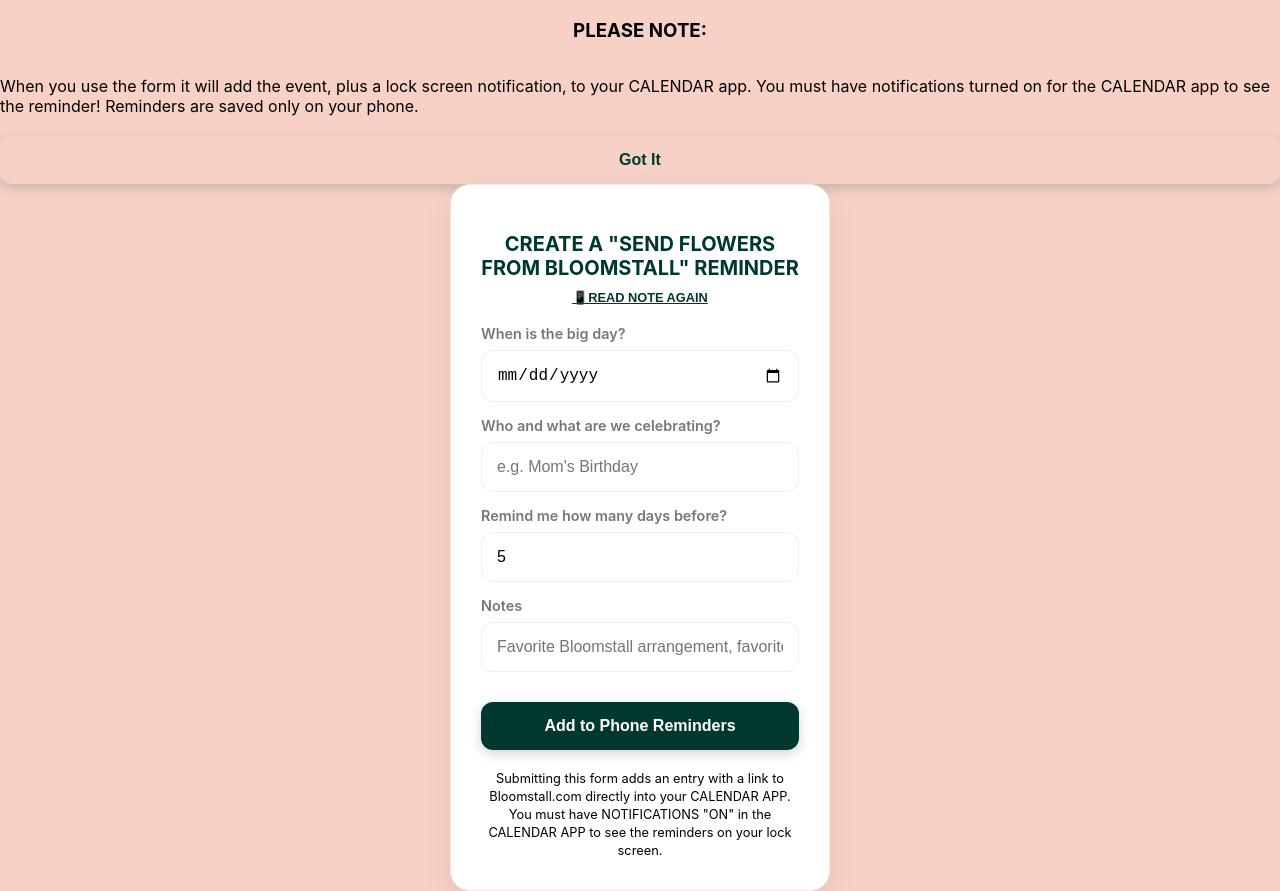
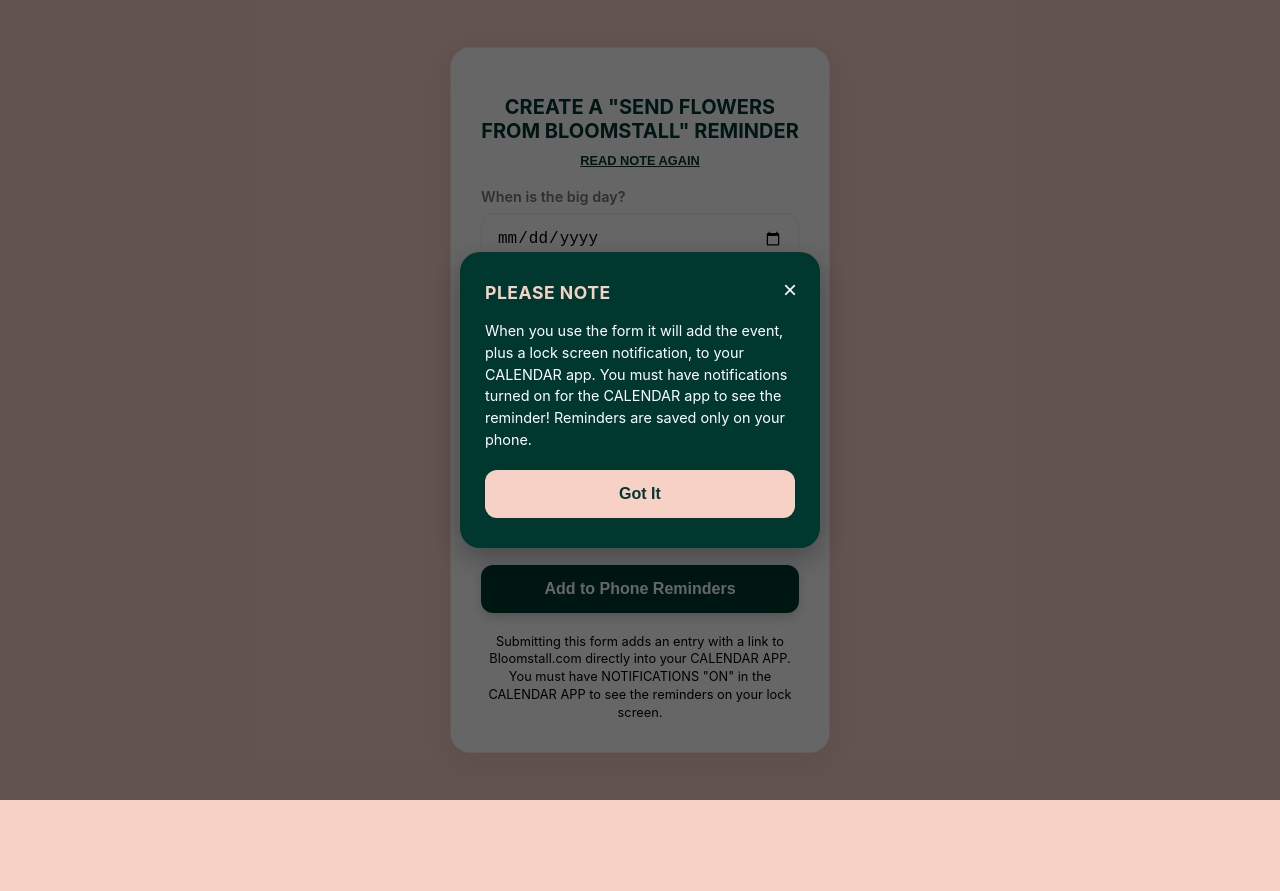
Before and after one commit to bloomreminder/bloomstall_reminder, a plain HTML site: page index.html in a window 1280 px wide. After the commit the page ends 800 px from the top, so only its background shows below. Drawn offline with Linux system fonts and the light colour scheme.

Commit message:
Add files via upload

```diff
--- a/index.html
+++ b/index.html
@@ -39,8 +39,11 @@
 </head>
 <body>
 
-
-        <h3>PLEASE NOTE:</h3>
+<!-- Install Guide Modal Window -->
+<div id="installModal" class="modal-overlay">
+    <div class="modal-content">
+        <button class="close-btn" onclick="toggleModal(false)">&times;</button>
+        <h3>PLEASE NOTE</h3>
 
         <p style="margin-bottom: 0;">When you use the form it will add the event, plus a lock screen notification, to your CALENDAR app. You must have notifications turned on for the CALENDAR app to see the reminder! Reminders are saved only on your phone.</p>
         <button class="action-btn" style="margin-top:20px; background:#f8d1c6; color:#00382f;" onclick="toggleModal(false)">Got It</button>
@@ -49,7 +52,7 @@
 
 <div class="container">
     <h2>CREATE A "SEND FLOWERS FROM BLOOMSTALL" REMINDER</h2>
-    <button class="help-trigger" onclick="toggleModal(true)">📱READ NOTE AGAIN</button>
+    <button class="help-trigger" onclick="toggleModal(true)">READ NOTE AGAIN</button>
 
     <label for="eventDate">When is the big day?</label>
     <input type="date" id="eventDate">
```
